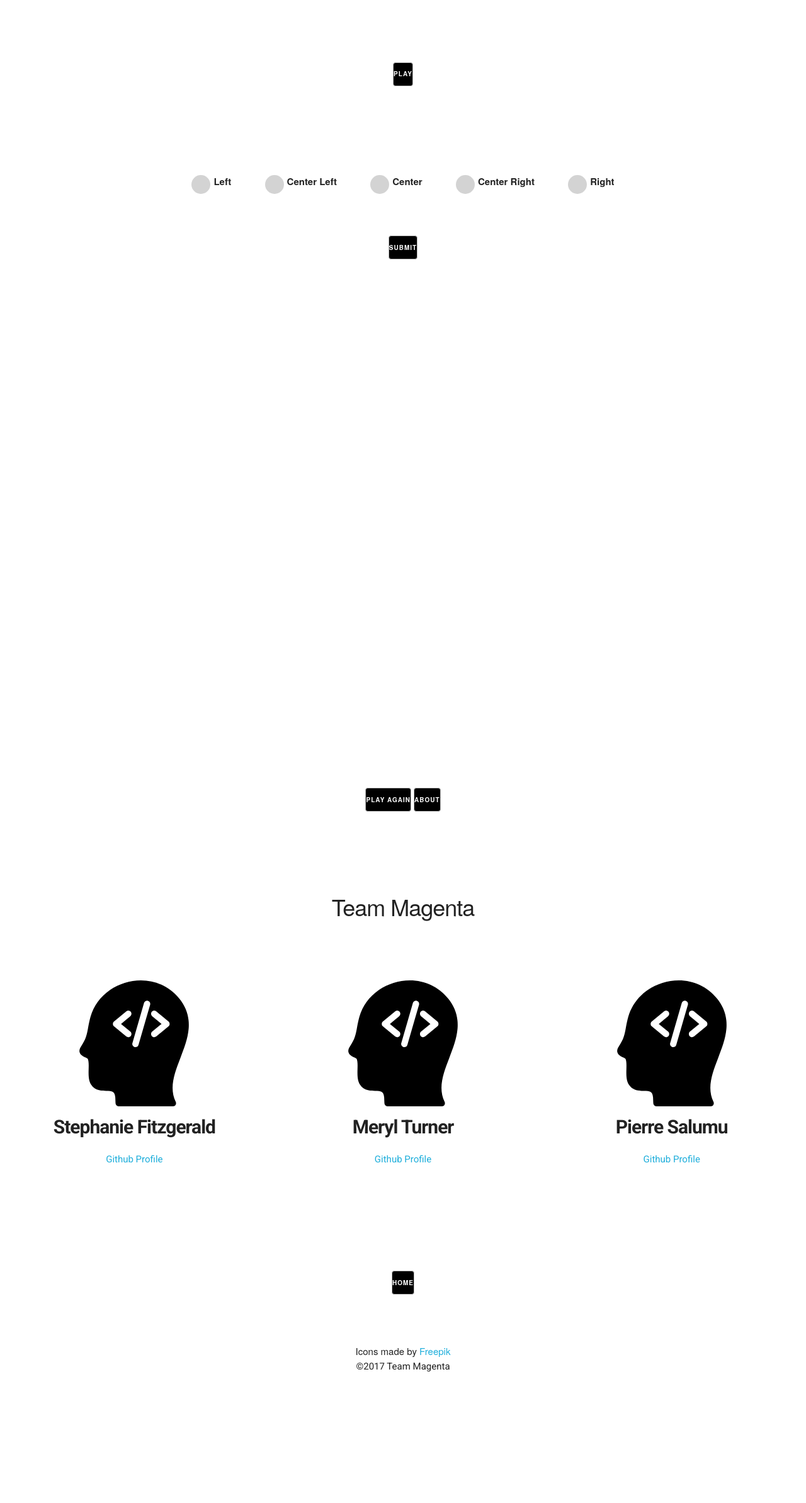
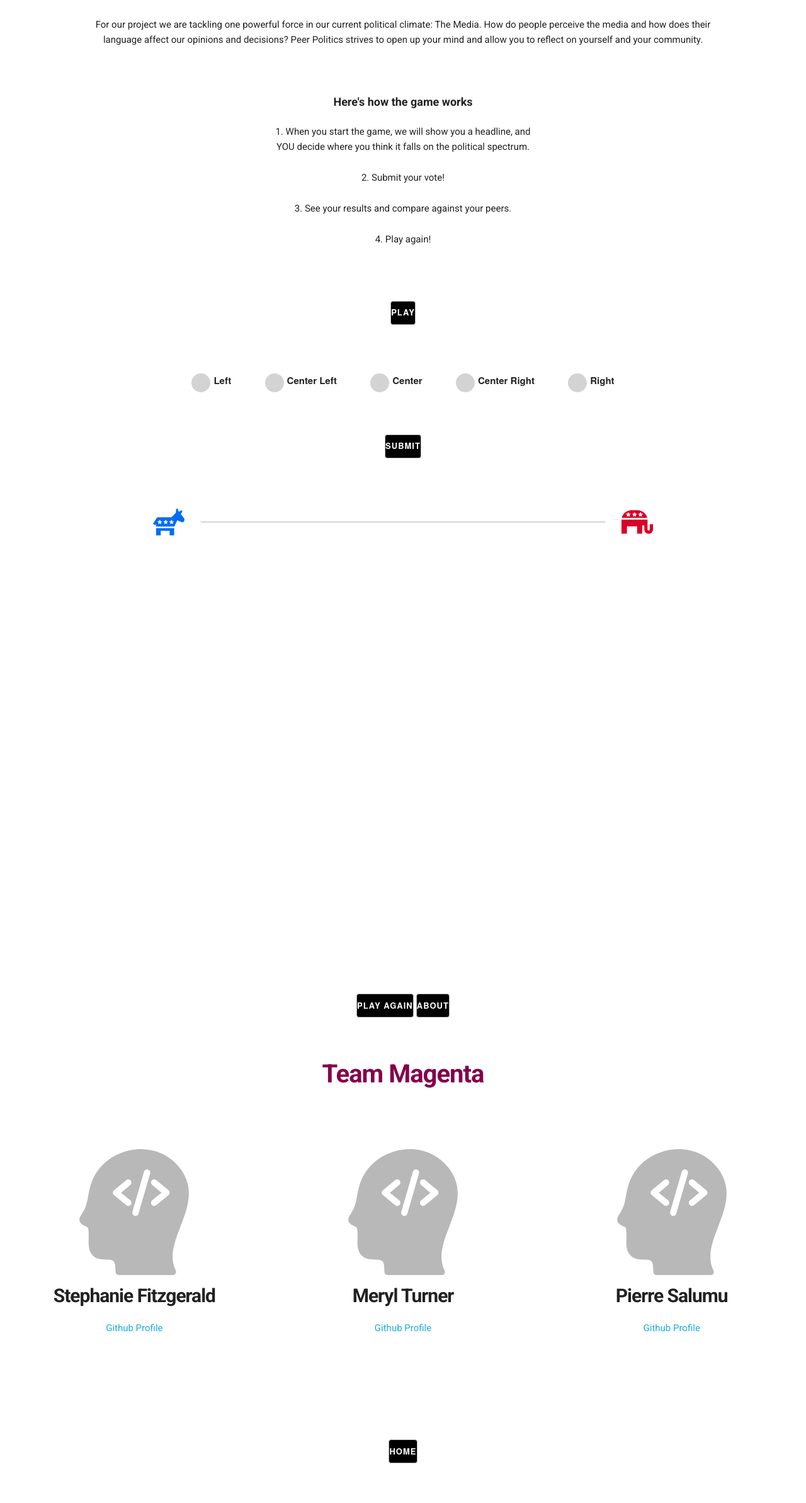
Before and after one commit to merylturner/magenta, a website: page public/index.html in a window 1280 px wide. Shown: the part 413-2800 px from the top of the page at 63% size. Before the commit the page ends 2597 px from the top, so only its background shows below. Drawn offline with nearby package versions, Linux system fonts and the light colour scheme; a script that the page names is missing.

Commit message:
styling on all pages TODO finalize styling

```diff
--- a/public/index.html
+++ b/public/index.html
@@ -12,20 +12,23 @@
     <link href="styles/layout.css" type="text/css" rel="stylesheet">
     <link href="styles/modules.css" type="text/css" rel="stylesheet">
     <link href="https://fonts.googleapis.com/css?family=Merriweather:400,700|Roboto:300,400,700,900" rel="stylesheet">
+    <link rel="icon" href="imgs/favicon.png">
 
     <script id="template" type="text/x-handlebars-template">
-        <p>Where do you think this headline falls on the political scale?</p>
+        <h6>Where do you think this headline falls on the political scale?</h6>
+        <br/>
         <h2 id="article-headline">" {{title}} "</h2>
     </script>
     <script id="results-template" type="text/x-handlebars-template">
-        <h2>Results!</h2>
-        <h5>{{title}}</h5>
+        <!--<h2>Results!</h2>-->
+        <h5>"{{title}}"</h5>
+        <br/>
+        <p>This headline is from</p>
+        <br/>
+        <h2 id="article-source">{{source}}</h2>
+        <p><a href="{{url}}"> Read Article Here</a></p>
         <p>You voted for: {{selection}}</p>
-        <p>This article headline is from: {{source}}</p>
-        <p><a href="{{url}}"> Read Article Here</a></p>
-        <p>Left: {{voteLeft}}, Center Left: {{voteCenterLeft}}, Center: {{voteCenter}}, Center Right: {{voteCenterRight}}, Right:
-            {{voteRight}}
-        </p>
+
     </script>
 </head>
 
@@ -36,14 +39,27 @@
             <img src="imgs/news-report.svg" width="100" height="100" />
             <img src="imgs/debate.svg" width="100" height="100" />
             <h1>Peer Politics</h1>
-            <p>This is the awesome 301 project created by Stephanie, Meryl, Pierre! </p>
+            <div>
+                <p>For our project we are tackling one powerful force in our current political climate: The Media. How do people
+                    perceive the media and how does their language affect our opinions and decisions? Peer Politics strives
+                    to open up your mind and allow you to reflect on yourself and your community.</p>
+                    <br/>
+                    <br/>
+                <h6><b>Here's how the game works</b></h6>
+                <div class="instructions">
+                    <p>1. When you start the game, we will show you a headline, and YOU decide where you think it falls on the political spectrum.</p>
+                    <p>2. Submit your vote!</p>
+                    <p>3. See your results and compare against your peers.</p>
+                    <p>4. Play again!</p>
+                </div>
+            </div>
             <a href="/game"><button id="play-button">PLAY</button></a>
 
         </section>
         <section id="headline"></section>
-        <section>
+        <!--<section>
             <p></p>
-        </section>
+        </section>-->
         <section id="vote">
             <form>
                 <label><input class="radio" type="radio" name="vote" value="voteLeft">Left
@@ -60,10 +76,15 @@
                 <button id="submit-button">SUBMIT</button>
             </form>
         </section>
+        <section id="political-icons">
+        <img src="imgs/donkey.svg" width="50" height="50" id="donkey" />
+        <img src="imgs/elephant.svg" width="50" height="50" id="elephant" />
+        <hr id="rule">
+            </section>
+        <section id="results">
+        </section>
         <section id="canvas">
             <canvas id="results-chart" width="500" height="500"></canvas>
-        </section>
-        <section id="results">
         </section>
         <section id="results-options">
             <a href="/game"><button id="play-again-button">PLAY AGAIN</button></a>
@@ -74,17 +95,17 @@
             <h3>Team Magenta</h3>
             <section id="bios">
                 <div>
-                    <img src="imgs/coder-head.svg" width="200" height="200" />
+                    <img src="imgs/coder.svg" width="200" height="200" />
                     <h2>Stephanie Fitzgerald</h2>
                     <p><a href="https://github.com/sevfitz">Github Profile</a></p>
                 </div>
                 <div>
-                    <img src="imgs/coder-head.svg" width="200" height="200" />
+                    <img src="imgs/coder.svg" width="200" height="200" />
                     <h2>Meryl Turner</h2>
                     <p><a href="https://github.com/merylturner">Github Profile</a></p>
                 </div>
                 <div>
-                    <img src="imgs/coder-head.svg" width="200" height="200" />
+                    <img src="imgs/coder.svg" width="200" height="200" />
                     <h2>Pierre Salumu</h2>
                     <p><a href="https://github.com/jrsalshab">Github Profile</a></p>
                 </div>
@@ -93,8 +114,7 @@
         </section>
     </main>
     <footer>
-        <div>Icons made by <a href="http://www.freepik.com" title="Freepik">Freepik</a><div>
-            <p>&copy;2017 Team Magenta</p>
+        <p>Icons made by <a href="http://www.freepik.com" title="Freepik">Freepik</a> | &copy;2017 Team Magenta</p>
 
     </footer>
     <script src="https://code.jquery.com/jquery-3.2.1.min.js" integrity="sha256-hwg4gsxgFZhOsEEamdOYGBf13FyQuiTwlAQgxVSNgt4="
--- a/public/scripts/model/results.js
+++ b/public/scripts/model/results.js
@@ -43,7 +43,7 @@ var app = app || {};
             options: {
                 title: {
                     display: true,
-                    text: 'Results'
+                    text: 'Source Votes'
                 },
                 responsive: false,
                 maintainAspectRatio: true,
--- a/public/scripts/views/aboutView.js
+++ b/public/scripts/views/aboutView.js
@@ -7,7 +7,7 @@ var app = app || {};
 
     aboutView.init = function () {
         $('main > section').hide();
-        $('#about').show();
+        $('#about').fadeIn(750);
     };
 
 
--- a/public/scripts/views/articleView.js
+++ b/public/scripts/views/articleView.js
@@ -24,9 +24,11 @@ var app = app || {};
     articleView.init = function () {
         let randArticleObj = app.articleController.randomArticle();
         $('main > section').hide();
+        $('footer').hide();
         $('#headline').empty().show();
         $('#headline').append(render(randArticleObj));
         $('#vote').show();
+        $('#political-icons').show();
         selectedObj = randArticleObj;
     };
 
--- a/public/scripts/views/resultsView.js
+++ b/public/scripts/views/resultsView.js
@@ -12,6 +12,7 @@ var app = app || {};
     };
 
     resultsView.init = function () {
+        $('footer').hide();
         $('main > section').hide();
         $('#results').empty().show();
         $('#canvas').show();
--- a/public/styles/base.css
+++ b/public/styles/base.css
@@ -1,8 +1,9 @@
 body {
-        margin: 0;
-        float: none;
-        width: auto;
-        min-height: 100vh;
+    margin: 0;
+    float: none;
+    width: auto;
+    display:flex;
+    flex-direction: column;
 }
 
 html {
@@ -12,30 +13,43 @@ html {
 main {
     text-align: center;
     width: 100vw;
-    /*margin: 5% auto;*/
-    /*height: 80vh;*/
+    order:1;
+    margin-top: 5%;
 }
 section {
-    margin: 10% auto;
+    margin: 5% auto;
     margin-top: 2%;
 }
 
 footer {
-    height: 50px;
-    margin-top: -50px;
     text-align: center;
-    margin-bottom: 0;
+    order:2;
+    color: black;
+    width: 100%;
+    bottom: 0;
+    position:relative;
+}
+
+footer p, footer a {
+    font-size: 1.2rem;
+
 }
 
 br {
-    line-height: 100px;
+    line-height: 10%;
 }
+
+hr {
+    border: .2px solid lightgrey;
+    width: 50%;
+}
+
 button {
     background-color: black;
     color:white;
     margin-top: 6%;
     text-align: center;
-    font-size: 1rem;
+    font-size: 1.3rem;
     padding: 0;
 }
 
@@ -59,6 +73,23 @@ h2 {
     font-size: 3rem;
 }
 
+h3 {
+    font-family: 'Roboto', sans-serif;
+    font-weight: 700;
+    font-size: 4rem;
+    color: #85004b;
+}
+h5 {
+    font-family: 'Merriweather', serif;
+    font-size: 2rem;
+    font-weight: 700;
+    margin: 0 10%;
+}
+h6 {
+    font-family: 'Roboto', sans-serif;
+    font-weight: 500;
+    font-size: 1.8rem;
+}
 
 p {
     font-family: 'Roboto', sans-serif;
@@ -80,7 +111,7 @@ img {
 =======================================*/
 
 form {
-    margin: 10% 2%;
+    margin: 2% 2%;
 }
 
 form label {
--- a/public/styles/layout.css
+++ b/public/styles/layout.css
@@ -1,17 +1,53 @@
+/*ABOUT SECTION
+=======================================*/
 #bios {
     display:flex;
     flex-direction: row;
     margin: 0 auto;
-    /*width: 80%;*/
 }
 #bios div {
     text-align: center;
     margin: 5% auto;
     width: 100%;
-
 }
 
 #about {
     display: block;
     text-align: center;
+    margin-top: 5%;
 }
+
+/*HOME SECTION
+=======================================*/
+#home {
+    margin: 2% 10%;
+}
+
+.instructions {
+    width: 40%;
+    margin: 0 auto;
+    text-align: center;
+}
+
+/*RESULTS SECTION
+=======================================*/
+#results-data {
+    display:flex;
+    flex-direction: row;
+}
+
+#results {
+    order: 1;
+}
+
+#canvas {
+    order: 2;
+}
+
+#article-source {
+    text-decoration: underline;
+    border-radius: 10%;
+    width: 30%;
+    margin: 0 auto;
+    font-size: 5rem;
+}
--- a/public/styles/modules.css
+++ b/public/styles/modules.css
@@ -1,21 +1,10 @@
-    .blue {
-        background-color: #0e51a7;
-        width: 100px;
-        height: 100px;
-    }
-
-    .red {
-        background-color: #ff1300;
-        width: 100px;
-        height: 100px;
-    }
-
+/*GAME SECTION
+=======================================*/
 #article-headline {
     font-family: 'Merriweather', serif;
     font-size: 4rem;
     margin: 0 10%;
 }
-
 
 input[type ="radio"].radio {
     -webkit-appearance: none;
@@ -72,3 +61,24 @@
 .radio:checked:focus {
     outline: none;
 }
+
+#political-icons {
+    display:flex;
+    flex-direction: row;
+    margin: 0 auto;
+    align-items: center;
+    justify-content: center;
+}
+
+#donkey {
+    order: 1;
+    margin:1%;
+}
+#rule {
+    order: 2;
+    margin:1%;
+}
+#elephant {
+    order: 3;
+    margin:1%;
+}
```
Also changed, not shown: public/imgs/coder.svg (added), public/imgs/donkey.svg (added), public/imgs/elephant.svg (added), public/imgs/favicon.png (added). Lines whose indentation alone changed are shown as unchanged.
